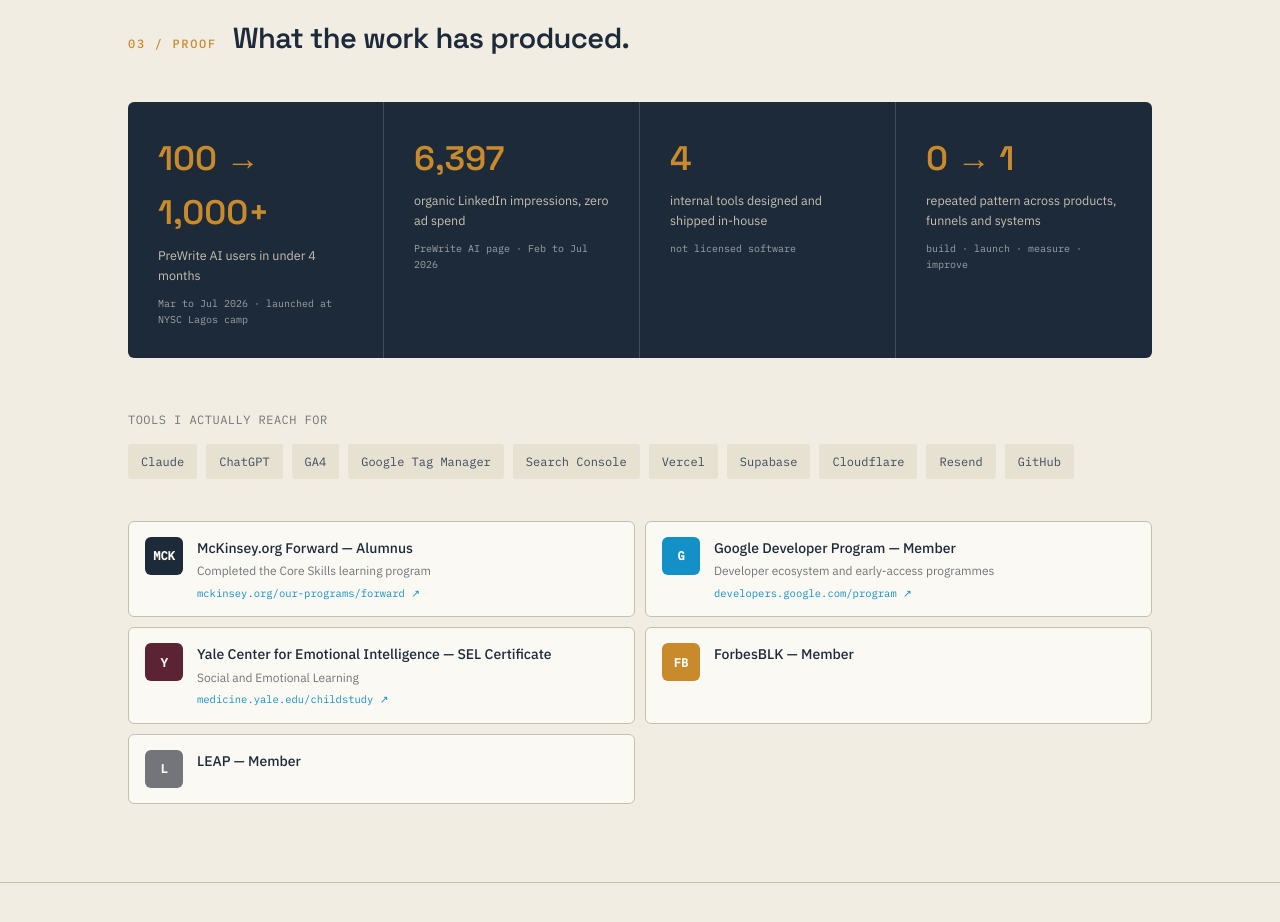
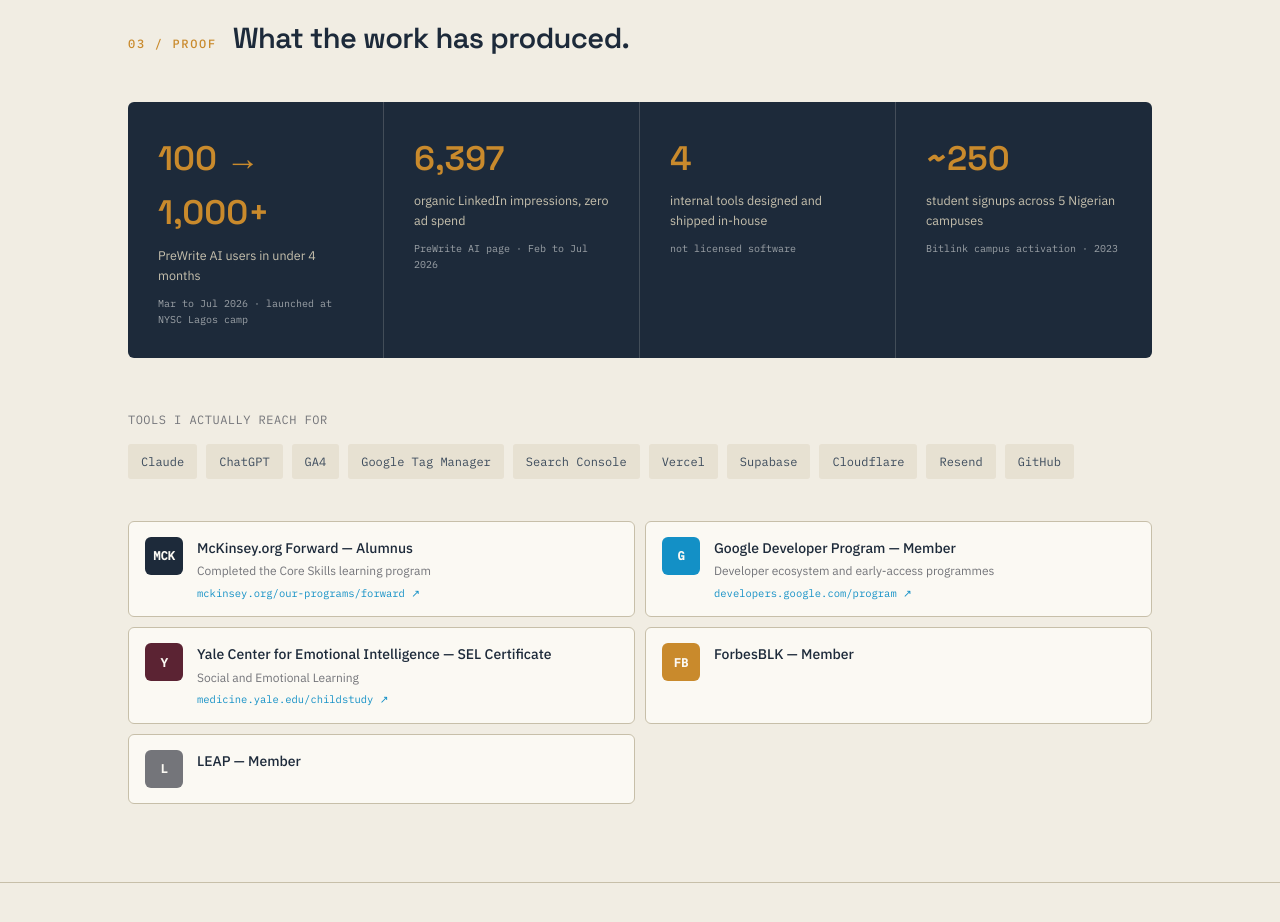
Before and after one commit to SDBE-Ex/Philips-Adebayo-Portfolio-, a plain HTML site: page index.html in a window 1280 px wide. Shown: the part 3680-4602 px from the top of the page. Drawn offline with Linux system fonts and the light colour scheme.

Commit message:
Replace generic proof card with Bitlink signups
Co-Authored-By: Claude Opus 5.5 <noreply@anthropic.com>
Claude-Session: https://claude.ai/code/session_011fWCnjGRMZ3GYMUTB3XVkS

```diff
--- a/index.html
+++ b/index.html
@@ -872,9 +872,9 @@
           </div>
 
           <div class="proof-card">
-            <div class="proof-num">0 → 1</div>
-            <div class="proof-label">repeated pattern across products, funnels and systems</div>
-            <div class="proof-source">build · launch · measure · improve</div>
+            <div class="proof-num">~250</div>
+            <div class="proof-label">student signups across 5 Nigerian campuses</div>
+            <div class="proof-source">Bitlink campus activation · 2023</div>
           </div>
         </div>
 
```
